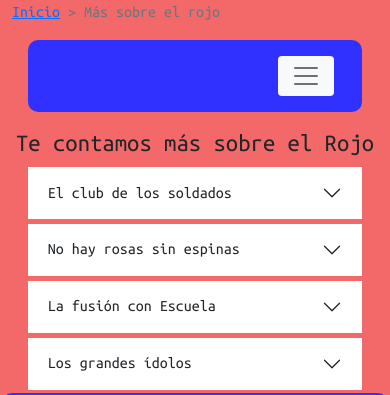
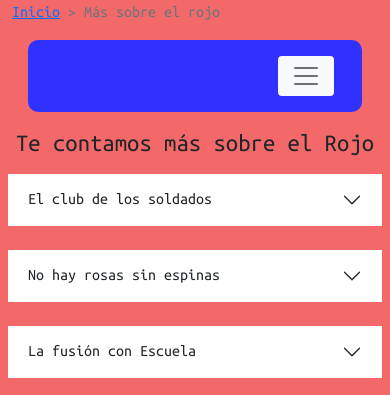
Before and after one commit to manuortega12/finalCoder, a website: page page/mas.html in a window 390 px wide. Shown: the top 395 px of the page. Drawn offline with nearby package versions, Linux system fonts and the light colour scheme.

Commit message:
modifico el responsive de mas.html

```diff
--- a/sass/_mas.scss
+++ b/sass/_mas.scss
@@ -5,7 +5,7 @@
 }
 
 .acordion{
-    width: 150vh;
+    width: auto;
     margin: 0.5rem auto;
     padding: 0.5rem;
 
@@ -15,35 +15,3 @@
         border: solid 2px;
     }
 }
-
-@media screen and (max-width: 1770px) {
-    .acordion{
-        width: 70vh;
-        margin: 1rem auto;
-        padding: 1rem;
-    }
-}
-
-@media screen and (max-width: 1300px) {
-    .acordion{
-        width: 60vh;
-        margin: 1rem auto;
-        padding: 1rem;
-    }
-}
-
-@media screen and (max-width: 690px) {
-    .acordion{
-        width: 45vh;
-        margin: 0.1rem auto;
-        padding: 0.1rem;
-    }
-}
-
-@media screen and (max-width: 480px) {
-    .acordion{
-        width: 40vh;
-        margin: 0.1rem auto;
-        padding: 0.1rem;
-    }
-}
```
Also changed, not shown: css/estilos.css, 1 other file.
